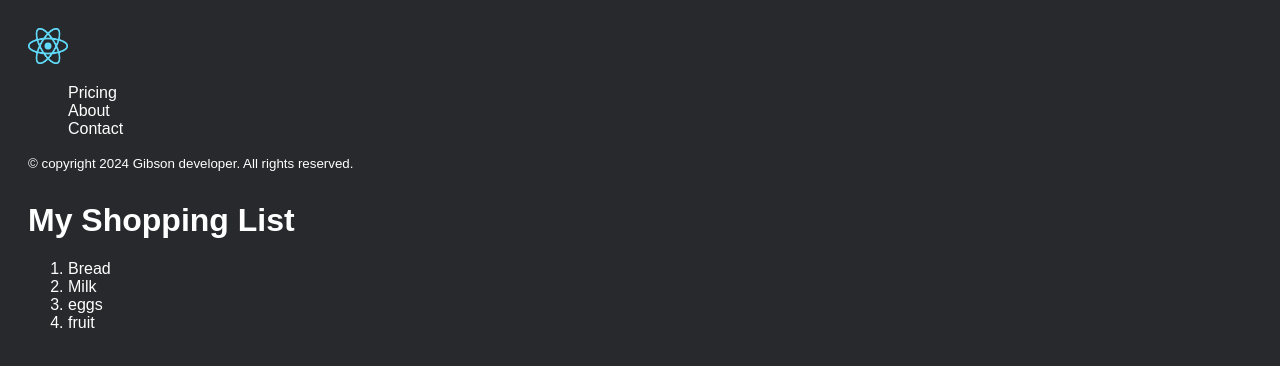
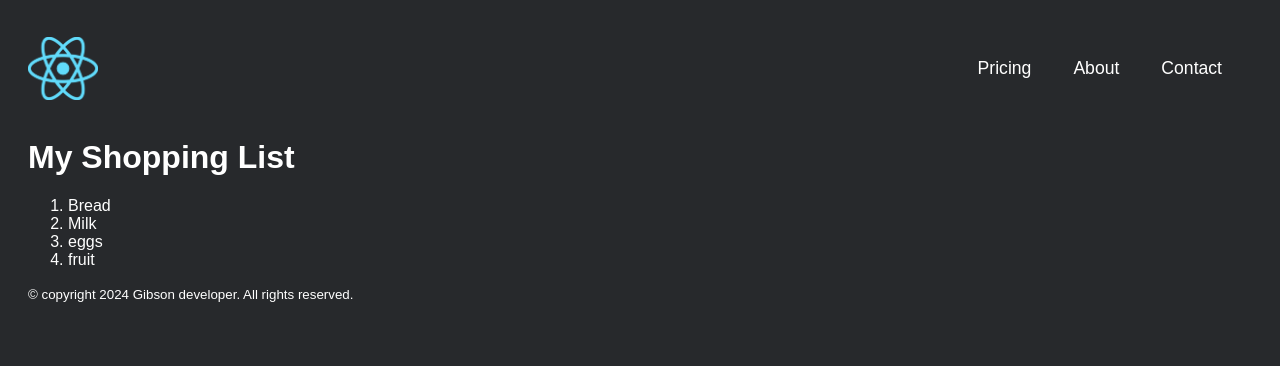
Before and after one commit to Gibson779/FirstReactCode, a React (Vite) app in the folder vite-project/: page / in a window 1280 px wide. Shown: the top 366 px of the page. Built offline with nearby package versions, Linux system fonts and the light colour scheme.

Commit message:
Adding files

```diff
--- a/vite-project/src/App.css
+++ b/vite-project/src/App.css
@@ -13,6 +13,26 @@ h1 {
     margin-top: 30px;
 }
 
+.header{
+    display: flex;
+    align-items: center;
+    justify-content: space-between;
+}
+
 .nav-list {
     list-style: none;
+    position: relative;
+    display: flex;
+    gap: 0 2em;
+    margin: 30px 30px 30px auto;
+
 }
+
+.nav-list-item{
+    margin-left: 10px;
+    font-size: 1.1rem;
+}
+
+.img {
+    width: 70px;
+}
--- /dev/null
+++ b/vite-project/src/Footer.jsx
@@ -0,0 +1,9 @@
+export default function Footer () {
+return(
+  <footer>
+        <small>
+           © copyright 2024 Gibson developer. All rights reserved.
+        </small>
+      </footer>
+  )
+}
--- /dev/null
+++ b/vite-project/src/Header.jsx
@@ -0,0 +1,15 @@
+
+export default function Header(){
+  return(
+   <header className= "header">
+         <img className="img" src="React-icon.png" alt="React Logo" />
+         <nav >
+          <ul className = "nav-list">
+            <li className="nav-list-item">Pricing</li>
+            <li className="nav-list-item">About</li>
+            <li className="nav-list-item">Contact</li>
+          </ul>
+         </nav>
+      </header>
+  )
+}
--- /dev/null
+++ b/vite-project/src/Main.jsx
@@ -0,0 +1,13 @@
+export default function Main (){
+  return(
+<main>
+      <h1>My Shopping List </h1>
+    <ol>
+          <li> Bread </li>
+          <li> Milk </li>
+          <li> eggs </li>
+          <li> fruit  </li>
+       </ol>
+    </main>
+  )
+}
--- a/vite-project/src/index.jsx
+++ b/vite-project/src/index.jsx
@@ -1,54 +1,18 @@
 import {createRoot} from "react-dom/client"
 const root = createRoot(document.getElementById("root"))
-// Correct example
 import '../src/app.css';
+import Header from "./Header"
+import Footer from "./Footer"
+import Main from "./Main"
 
 
-function Header(){
-  return(
-   <header>
-         <img src="React-icon.png" alt="React Logo" width="40px"/>
-         <nav >
-          <ul className = "nav-list">
-            <li>Pricing</li>
-            <li>About</li>
-            <li>Contact</li>
-          </ul>
-         </nav>
-      </header>
-  )
-}
-
-function Footer () {
-return(
-  <footer>
-        <small>
-           © copyright 2024 Gibson developer. All rights reserved.
-        </small>
-      </footer>
-  )
-}
-
-function Main (){
-  return(
-<main>
-      <h1>My Shopping List </h1>
-    <ol>
-          <li> Bread </li>
-          <li> Milk </li>
-          <li> eggs </li>
-          <li> fruit  </li>
-       </ol>
-    </main>
-  )
-}
 
 function Page(){
   return(
     <>
     <Header/>
+    <Main/>
     <Footer/>
-    <Main/>
     </>
   )
 }
```
